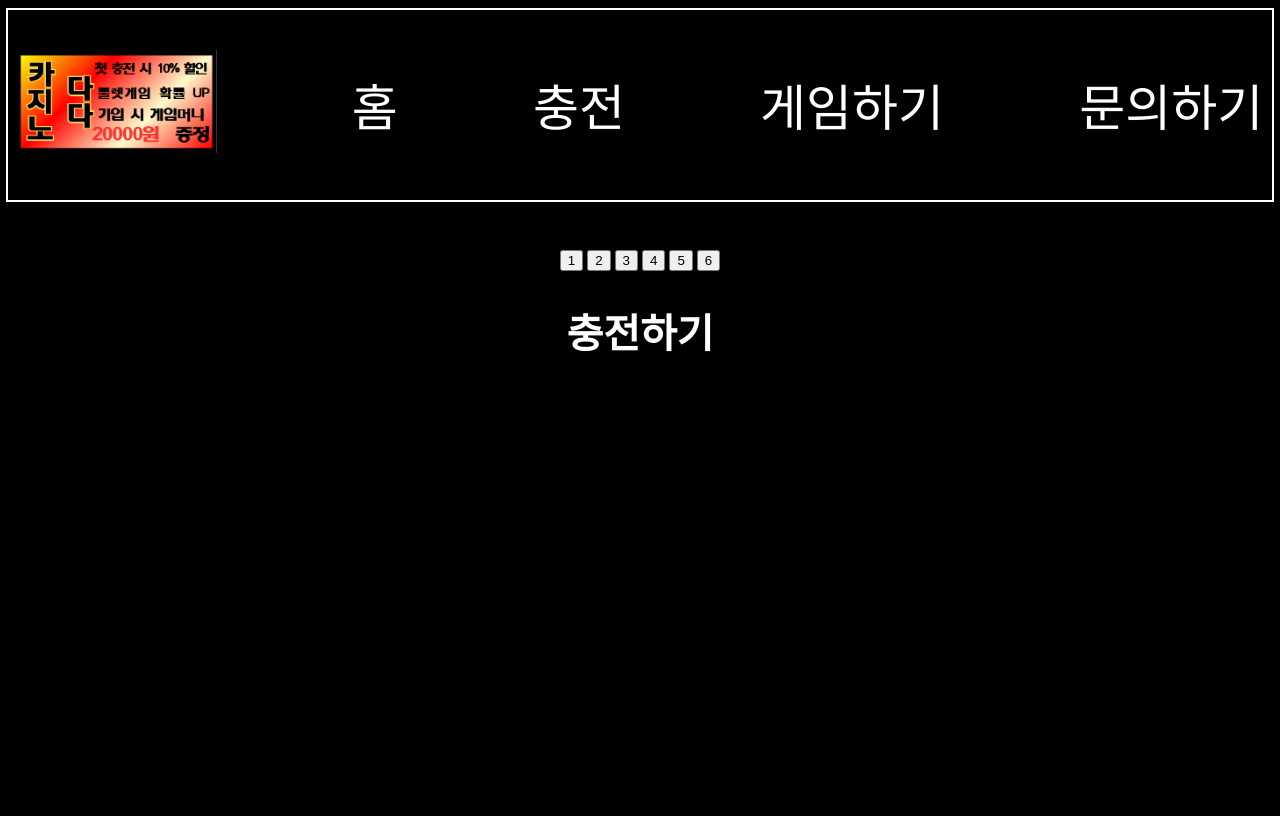
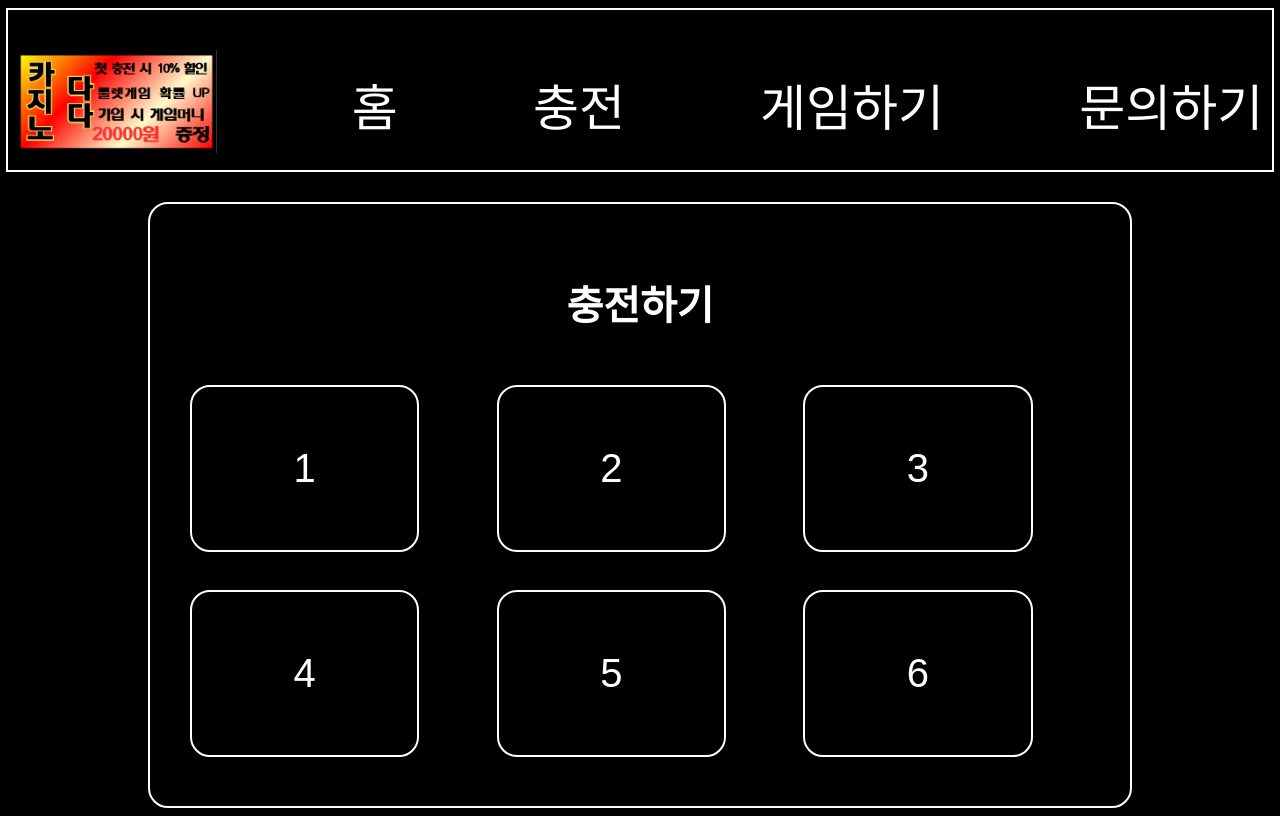
Before and after one commit to kimdy0131ss/dadacasino, a website: page cash.html in a window 1280 px wide. Drawn offline with Linux system fonts and the light colour scheme.

Commit message:
Update style.css

```diff
--- a/style.css
+++ b/style.css
@@ -127,3 +127,46 @@ nav li a:hover {
   cursor: pointer;
   color: black;
 }
+
+.container {
+  background-color: black;
+  width: 900px;
+  height: 700px;
+  border: white 2px solid;
+  border-radius: 20px;
+
+  display: grid;
+  grid-template-columns: repeat(3, 1fr);
+  grid-template-rows: repeat(3, auto);
+  gap: 20px;
+
+
+  padding: 40px;
+  padding-top: 0px;
+
+  align-items: center;
+}
+
+.card {
+  margin-top: 0px;
+
+  width: 80%;
+  height: 90%;
+  background-color: black;
+  color: white;
+  border: 2px white solid;
+  border-radius: 20px;
+
+  display: flex;
+  align-items: center;
+  justify-content: center;
+
+  font-size: 40px;
+  transition: all 0.3s ease;
+  cursor: pointer;
+
+}
+
+.card.active {
+  transform: scale(1.15);
+}
```
